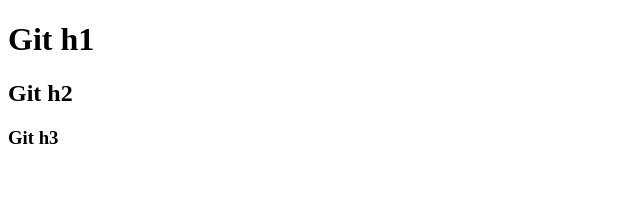
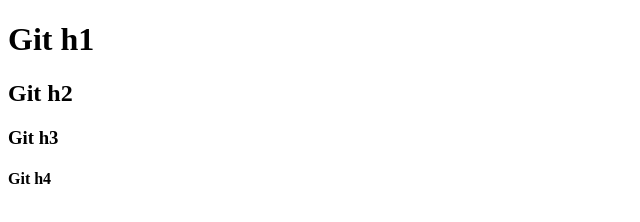
Before and after one commit to nazarov06/git-commit, a plain HTML site: page index.htm in a window 1280 px wide. Shown: the full height of the page, 0-640 px from the left. Drawn offline with Linux system fonts and the light colour scheme.

Commit message:
add h4 tag

```diff
--- a/index.htm
+++ b/index.htm
@@ -10,5 +10,6 @@
     <h1>Git h1</h1>
     <h2>Git h2</h2>
     <h3>Git h3</h3>
+    <h4>Git h4</h4>
 </body>
 </html>
```
